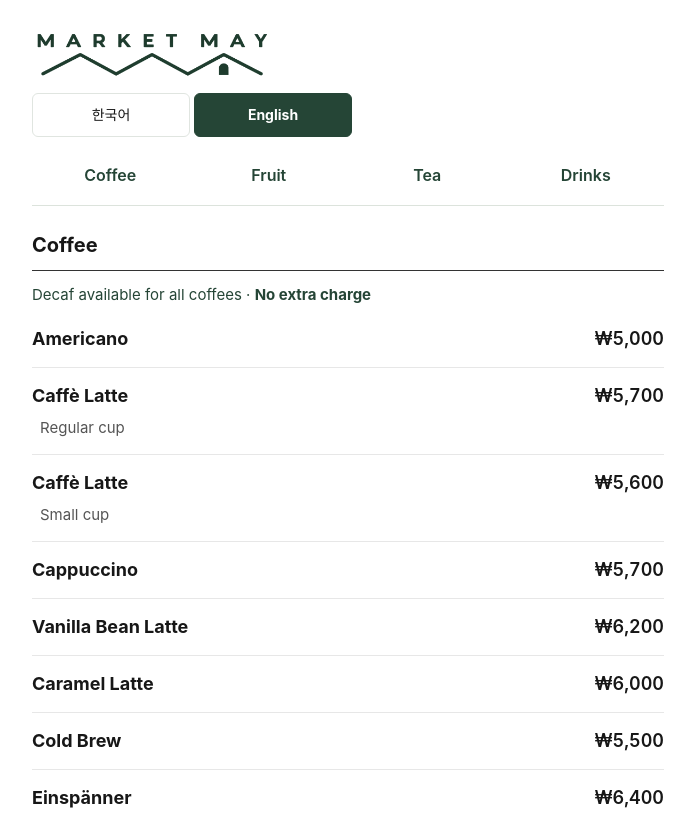
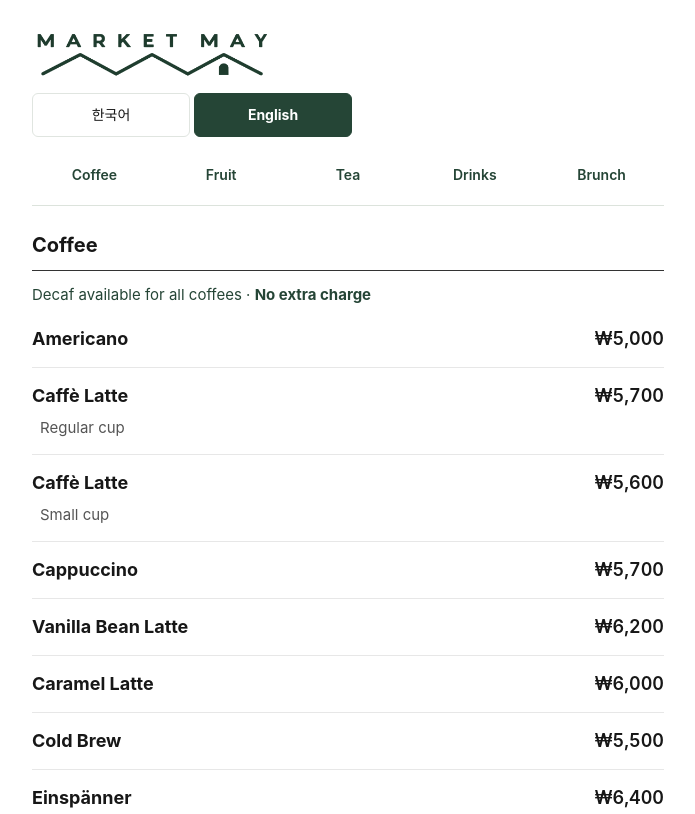
Before and after one commit to wlsdn21/marketmay-site, an Astro site: page /menu/en/ in a window 1280 px wide. Shown: the top 814 px of the page, without its empty margins (292-987 px from the left). Built offline with nearby package versions, Linux system fonts and the light colour scheme; Astro itself is replaced by a stand-in of ours; a web font is replaced by a local one.

Commit message:
Add bilingual brunch menu to QR page
Co-authored-by: 류진우 <jiw_macbook@lyujin-uui-MacBookAir.local>

```diff
--- a/src/components/DrinkMenu.astro
+++ b/src/components/DrinkMenu.astro
@@ -28,13 +28,17 @@
     {sections.map(section => (
       <section id={section.id} aria-labelledby={'heading-' + section.id}>
         <h2 id={'heading-' + section.id}>{section.name}</h2>
+        {section.note && <p class="section-note">{section.note}</p>}
         {section.id === 'coffee' && decafPrice !== undefined && (
           <p class="decaf-note">{copy.decaf} · <strong>{decafPrice === 0 ? copy.freeChange : '+' + formatPrice(decafPrice)}</strong></p>
         )}
         <ul>
           {section.items.map(item => (
             <li data-menu-id={item.id}>
-              <div class="menu-row"><h3>{item.name}</h3><span class="price">{formatPrice(item.price)}</span></div>
+              <div class="menu-row">
+                <h3>{item.name}{item.isNew && <span class="new-badge">{copy.newLabel}</span>}</h3>
+                <span class="price">{formatPrice(item.price)}</span>
+              </div>
               {item.hotOnly && <p class="temperature"><span>{copy.hotOnly}</span></p>}
               {item.detail && <p class="detail">{item.detail}</p>}
             </li>
@@ -87,12 +91,13 @@
   .language-nav { display: grid; grid-template-columns: repeat(2, minmax(0, 1fr)); gap: 4px; width: min(100%, 20rem); margin: 0 0 8px; }
   .language-nav a { display: flex; align-items: center; justify-content: center; min-height: 44px; border: 1px solid #e0e5e0; border-radius: 6px; font-size: .875rem; }
   .language-nav a[aria-current="page"] { background: #254536; color: #fff; border-color: #254536; font-weight: 700; }
-  .menu-nav { position: sticky; top: 0; z-index: 10; display: grid; grid-template-columns: repeat(4, minmax(0, 1fr)); gap: 2px; padding: 8px 0; margin-bottom: 24px; background: #fff; border-bottom: 1px solid #dce3dc; }
-  .menu-nav a { display: flex; align-items: center; justify-content: center; min-height: 44px; padding: 8px 4px; border-radius: 6px; font-size: 1rem; font-weight: 600; color: #254536; }
+  .menu-nav { position: sticky; top: 0; z-index: 10; display: grid; grid-template-columns: repeat(5, minmax(0, 1fr)); gap: 2px; padding: 8px 0; margin-bottom: 24px; background: #fff; border-bottom: 1px solid #dce3dc; }
+  .menu-nav a { display: flex; align-items: center; justify-content: center; min-height: 44px; padding: 8px 4px; border-radius: 6px; font-size: .875rem; font-weight: 600; color: #254536; }
   .menu-nav a:hover, .menu-nav a:focus-visible { background: #edf2ed; }
   section { scroll-margin-top: 84px; }
   section + section { margin-top: 36px; }
   .decaf-note { margin: 12px 0 4px; color: #254536; font-size: .9375rem; }
+  .section-note { margin: 12px 0 4px; color: #254536; font-size: .9375rem; }
   .coffee-options { margin-top: 20px; padding: 16px; background: #f5f7f4; border-radius: 8px; }
   .coffee-options h3 { margin-bottom: 4px; font-size: 1rem; }
   .coffee-options .option:last-child { border-bottom: 0; padding-bottom: 0; }
@@ -106,6 +111,7 @@
   .option { display: grid; grid-template-columns: minmax(0, 1fr) auto; column-gap: 16px; align-items: baseline; }
   .option .detail { grid-column: 1 / -1; }
   h3, dt { margin: 0; font-size: 1.125rem; font-weight: 650; line-height: 1.55; }
+  .new-badge { display: inline-block; margin-left: 8px; padding: 1px 5px; border-radius: 3px; background: #edf2ed; color: #254536; font-size: .6875rem; font-weight: 700; line-height: 1.5; vertical-align: 2px; }
   dt { word-break: keep-all; overflow-wrap: anywhere; }
   dd { margin: 0; }
   .price { font-size: 1.125rem; font-weight: 600; line-height: 1.55; font-variant-numeric: tabular-nums; white-space: nowrap; text-align: right; }
--- /dev/null
+++ b/src/data/brunch.json
@@ -0,0 +1,30 @@
+{
+  "updated": "2026-09-23",
+  "source": "사용자가 제공한 매장 브런치 메뉴판 IMG_3597.JPG",
+  "id": "brunch",
+  "items": [
+    {
+      "id": "chili-egg",
+      "name": "칠리 에그",
+      "price": 14000,
+      "new": true,
+      "detail": "사워도우와 반숙 유정란 2개, 수제 그릭요거트, 칠리 오일"
+    },
+    {
+      "id": "fig-jambon",
+      "name": "유기농 무화과 잠봉 샌드위치",
+      "price": 14000,
+      "new": true,
+      "detail": "제철 유기농 무화과와 잠봉, 루꼴라, 수제 리코타 치즈"
+    },
+    { "id": "brunch-plate", "name": "마켓메이 브런치 플레이트 (M.M.B.P)", "price": 14000 },
+    { "id": "burrata-salad", "name": "부라타 치즈 샐러드", "price": 16000 },
+    { "id": "jambon-bagel", "name": "잠봉뵈르 베이글 샌드위치", "price": 10000 },
+    { "id": "ricotta-pasta", "name": "리코타 바질 콜드 파스타", "price": 17000 },
+    { "id": "pumpkin-soup", "name": "단호박 스프", "price": 8000 },
+    { "id": "tomato-stew", "name": "토마토 비프 스튜", "price": 13000 },
+    { "id": "mushroom-sandwich", "name": "버섯 그릴드 치즈 샌드위치", "price": 13000 },
+    { "id": "margherita-pizza", "name": "마르게리따 화덕피자", "price": 18000 },
+    { "id": "gorgonzola-pizza", "name": "고르곤졸라 화덕피자", "price": 22000 }
+  ]
+}
--- a/src/data/menu/translations.json
+++ b/src/data/menu/translations.json
@@ -1,7 +1,7 @@
 {
   "en": {
     "title": "MARKET MAY Menu",
-    "description": "Coffee, drinks, prices and add-ons at MARKET MAY.",
+    "description": "Coffee, drinks, brunch, prices and add-ons at MARKET MAY.",
     "languageLabel": "Menu language",
     "navLabel": "Jump to a category",
     "decaf": "Decaf available for all coffees",
@@ -9,6 +9,8 @@
     "free": "Free",
     "optionsTitle": "Coffee add-ons",
     "hotOnly": "HOT ONLY",
+    "brunchOrderNote": "Brunch orders are available until 3 PM.",
+    "newLabel": "NEW",
     "sections": {
       "coffee": [
         "Coffee",
@@ -25,6 +27,10 @@
       "drinks": [
         "Lattes & Other Drinks",
         "Drinks"
+      ],
+      "brunch": [
+        "Brunch",
+        "Brunch"
       ]
     },
     "options": {
@@ -149,6 +155,41 @@
       "belgian": {
         "name": "Belgian Dark Hot Chocolate",
         "detail": "Belgian dark chocolate melted into milk"
+      },
+      "chili-egg": {
+        "name": "Chili Egg",
+        "detail": "Sourdough, two soft-boiled eggs, house-made Greek yogurt and chili oil"
+      },
+      "fig-jambon": {
+        "name": "Fig Jambon Sandwich",
+        "detail": "Seasonal organic figs, jambon, arugula and plenty of house-made ricotta cheese"
+      },
+      "brunch-plate": {
+        "name": "Market May Brunch Plate (M.M.B.P)"
+      },
+      "burrata-salad": {
+        "name": "Burrata Cheese Salad"
+      },
+      "jambon-bagel": {
+        "name": "Jambon Beurre Bagel Sandwich"
+      },
+      "ricotta-pasta": {
+        "name": "Cold Basil Pesto Pasta with Ricotta Cheese"
+      },
+      "pumpkin-soup": {
+        "name": "Pumpkin Soup"
+      },
+      "tomato-stew": {
+        "name": "Tomato Beef Stew"
+      },
+      "mushroom-sandwich": {
+        "name": "Mushroom Grilled Cheese Sandwich"
+      },
+      "margherita-pizza": {
+        "name": "Margherita Pizza"
+      },
+      "gorgonzola-pizza": {
+        "name": "Gorgonzola Cheese Pizza"
       }
     }
   }
--- a/src/lib/menu.ts
+++ b/src/lib/menu.ts
@@ -1,4 +1,5 @@
 import drinks from '../data/drinks.json';
+import brunch from '../data/brunch.json';
 import translations from '../data/menu/translations.json';
 
 export const languages = [
@@ -9,7 +10,7 @@
 type Copy = { name: string; detail?: string };
 type Translation = {
   title: string; description: string; languageLabel: string; navLabel: string;
-  decaf: string; freeChange: string; free: string;
+  decaf: string; freeChange: string; free: string; brunchOrderNote: string; newLabel: string;
   optionsTitle: string; hotOnly: string;
   sections: Record<string, string[]>; items: Record<string, Copy>; options: Record<string, Copy>;
 };
@@ -21,18 +22,21 @@
   belgian: '우유에 녹인 벨지안 다크초콜릿',
 };
 const korean: Translation = {
-  title: '마켓메이 메뉴', description: '마켓메이 커피와 음료 메뉴, 가격 및 추가 옵션.',
+  title: '마켓메이 메뉴', description: '마켓메이 커피, 음료와 브런치 메뉴 및 가격.',
   languageLabel: '메뉴 언어', navLabel: '메뉴 종류 바로가기',
   decaf: '모든 커피 디카페인 변경', freeChange: '무료', free: '무료',
-  optionsTitle: '커피 추가 옵션', hotOnly: 'HOT ONLY',
-  sections: { coffee: ['커피', '커피'], fruit: ['에이드 · 과일차', '에이드'], tea: ['티 · 밀크티', '티'], drinks: ['라떼 · 음료', '음료'] },
+  optionsTitle: '커피 추가 옵션', hotOnly: 'HOT ONLY', brunchOrderNote: '브런치는 오후 3시까지 주문 가능합니다.', newLabel: '신메뉴',
+  sections: { coffee: ['커피', '커피'], fruit: ['에이드 · 과일차', '에이드'], tea: ['티 · 밀크티', '티'], drinks: ['라떼 · 음료', '음료'], brunch: ['브런치', '브런치'] },
   items: {}, options: {},
 };
 
 // The printed menu keeps its own source; this removal applies to the QR menu.
-export const webSections = drinks.sections
-  .map(section => ({ ...section, items: section.items.filter(item => item.id !== 'passion-fruit') }))
-  .filter(section => section.items.length > 0);
+export const webSections = [
+  ...drinks.sections
+    .map(section => ({ ...section, items: section.items.filter(item => item.id !== 'passion-fruit') }))
+    .filter(section => section.items.length > 0),
+  brunch,
+];
 
 export function getMenu(locale: MenuLocale) {
   const copy: Translation = locale === 'ko' ? korean : translations[locale];
@@ -40,6 +44,7 @@
     if (!copy.sections[section.id]) throw new Error('Missing category translation: ' + locale + ' ' + section.id);
     return {
       id: section.id, name: copy.sections[section.id][0], nav: copy.sections[section.id][1],
+      note: section.id === 'brunch' ? copy.brunchOrderNote : undefined,
       items: section.items.map(item => {
         const translated: Copy = locale === 'ko' ? {
           name: item.name, detail: koreanDetails[item.id] ?? ('detail' in item ? item.detail : undefined),
@@ -47,7 +52,12 @@
         if (!translated?.name || ('detail' in item && !translated.detail)) {
           throw new Error('Missing menu translation: ' + locale + ' ' + item.id);
         }
-        return { id: item.id, price: item.price, hotOnly: 'hotOnly' in item && item.hotOnly, ...translated };
+        return {
+          id: item.id, price: item.price,
+          hotOnly: 'hotOnly' in item && item.hotOnly,
+          isNew: 'new' in item && item.new,
+          ...translated,
+        };
       }),
     };
   });
```
Also changed, not shown: src/lib/menu.test.ts (+12 -2 lines).
